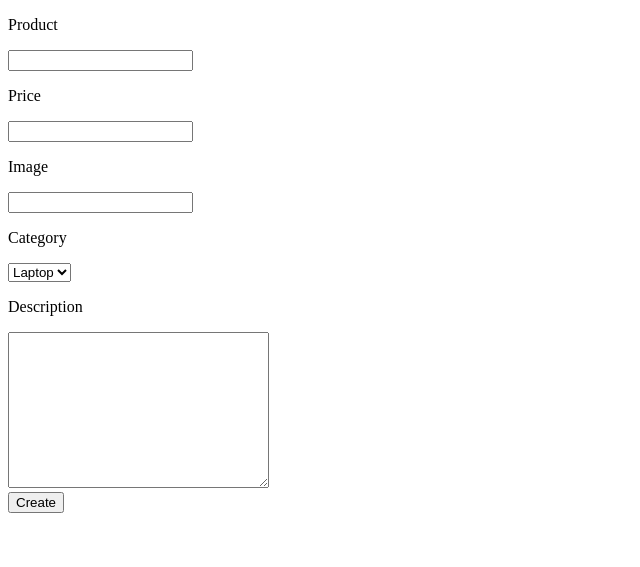
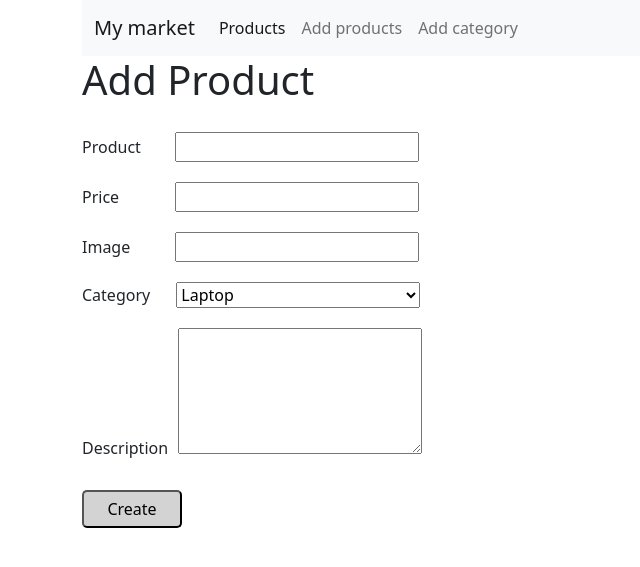
Before and after one commit to era03/labaratorywork_54_yermurat_temirzhanov, a Django app: page /products/add/ in a window 1280 px wide. Shown: the top 567 px of the page, without its empty margins (0-640 px from the left). Run offline with Django 4.2, Linux system fonts and the light colour scheme; data comes from the database, SQL or seed files in the repository.

Commit message:
Отредактирован внешний вид шаблонов

```diff
--- a/online_store/online_store/static/css/style.css
+++ b/online_store/online_store/static/css/style.css
@@ -23,3 +23,19 @@
     width: 244px;
     margin-top: 20px;
 }
+.category_input {
+    margin-left: 22px;
+    width: 244px;
+}
+.create_button {
+    border-radius: 5px;
+    padding: 5px 10px 5px 10px;
+    background-color: lightgray;
+    width: 100px;
+    margin-top: 30px;
+}
+.products_content {
+    display: flex;
+    justify-content: space-evenly;
+    margin-top: 40px;
+}
--- a/online_store/webapp/templates/product_add.html
+++ b/online_store/webapp/templates/product_add.html
@@ -1,41 +1,73 @@
+{% load static %}
 <!DOCTYPE html>
 <html lang="en">
 <head>
     <meta charset="UTF-8">
     <meta http-equiv="X-UA-Compatible" content="IE=edge">
     <meta name="viewport" content="width=device-width, initial-scale=1.0">
+    <link href="https://cdn.jsdelivr.net/npm/bootstrap@5.2.1/dist/css/bootstrap.min.css" rel="stylesheet"
+        integrity="sha384-iYQeCzEYFbKjA/T2uDLTpkwGzCiq6soy8tYaI1GyVh/UjpbCx/TYkiZhlZB6+fzT" crossorigin="anonymous">
+    <link rel="stylesheet" href="{% static 'css/style.css' %}">
     <title>Document</title>
 </head>
 <body>
     <div class="container">
+        <nav class="navbar navbar-expand-lg navbar-light bg-light">
+            <div class="container-fluid">
+                <a class="navbar-brand" href="/">My market</a>
+                <button class="navbar-toggler" type="button" data-bs-toggle="collapse" data-bs-target="#navbarNav"
+                    aria-controls="navbarNav" aria-expanded="false" aria-label="Toggle navigation">
+                    <span class="navbar-toggler-icon"></span>
+                </button>
+                <div class="collapse navbar-collapse" id="navbarNav">
+                    <ul class="navbar-nav">
+                        <li class="nav-item">
+                            <a class="nav-link active" aria-current="page" href="{% url 'products'%}">Products</a>
+                        </li>
+                        <li class="nav-item">
+                            <a class="nav-link" href="{% url 'add_product'%}">Add products</a>
+                        </li>
+                        <li class="nav-item">
+                            <a class="nav-link" href="{% url 'add_category'%}">Add category</a>
+                        </li>
+                    </ul>
+                </div>
+            </div>
+        </nav>
+    </div>
+    <div class="container">
+        <h1>Add Product</h1>
         <form action="" method="post">
             {% csrf_token %}
-            <div class="row">
-                <p>Product</p>
+            <div class="row_form">
+                <label>Product</label>
                 <input class="product_input" type="text" name="product">
             </div>
-            <div class="row">
-                <p>Price</p>
+            <div class="row_form">
+                <label>Price</label>
                 <input class="price_input" type="number" name="price">
             </div>
-            <div class="row">
-                <p>Image</p>
+            <div class="row_form">
+                <label>Image</label>
                 <input class="image_input" type="text" name="product_image">
             </div>
-            <div class="row">
-                <p>Category</p>
-                <select class="status_select" name="category">
+            <div class="row_form">
+                <label>Category</label>
+                <select class="category_select" name="category">
                     {% for category in categories %}
                     <option value="{{category.category}}">{{category.category}}</option>
                     {% endfor %}
                 </select>
             </div>
-            <div class="row">
-                <p>Description</p>
-                <textarea name="description" id="description" cols="30" rows="10"></textarea>
+            <div class="row_form">
+                <label>Description</label>
+                <textarea name="description" class="description_input" cols="30" rows="5"></textarea>
             </div>
             <button class="create_button" type="submit">Create</button>
         </form>
     </div>
+<script src="https://cdn.jsdelivr.net/npm/bootstrap@5.2.1/dist/js/bootstrap.bundle.min.js"
+    integrity="sha384-u1OknCvxWvY5kfmNBILK2hRnQC3Pr17a+RTT6rIHI7NnikvbZlHgTPOOmMi466C8"
+    crossorigin="anonymous"></script>
 </body>
 </html>
--- a/online_store/webapp/templates/products.html
+++ b/online_store/webapp/templates/products.html
@@ -1,3 +1,4 @@
+{% load static %}
 <!DOCTYPE html>
 <html lang="en">
 
@@ -7,6 +8,7 @@
     <meta name="viewport" content="width=device-width, initial-scale=1.0">
     <link href="https://cdn.jsdelivr.net/npm/bootstrap@5.2.1/dist/css/bootstrap.min.css" rel="stylesheet"
         integrity="sha384-iYQeCzEYFbKjA/T2uDLTpkwGzCiq6soy8tYaI1GyVh/UjpbCx/TYkiZhlZB6+fzT" crossorigin="anonymous">
+    <link rel="stylesheet" href="{% static 'css/style.css' %}">
     <title>Document</title>
 </head>
 
@@ -36,6 +38,7 @@
         </nav>
     </div>
     <div class="container">
+        <div class="products_content">
             {%for product in products%}
                 <div class="card" style="width: 18rem;">
                     <img src="{{product.product_image}}" class="card-img-top" alt="product_image">
@@ -49,6 +52,7 @@
             {%endfor%}
         </div>
         </div>
+    </div>
     <script src="https://cdn.jsdelivr.net/npm/bootstrap@5.2.1/dist/js/bootstrap.bundle.min.js"
         integrity="sha384-u1OknCvxWvY5kfmNBILK2hRnQC3Pr17a+RTT6rIHI7NnikvbZlHgTPOOmMi466C8"
         crossorigin="anonymous"></script>
```
Also changed, not shown: online_store/webapp/templates/category_add.html (+46 -1 lines), online_store/webapp/templates/product.html (+2 -7 lines). Lines whose indentation alone changed are shown as unchanged.
